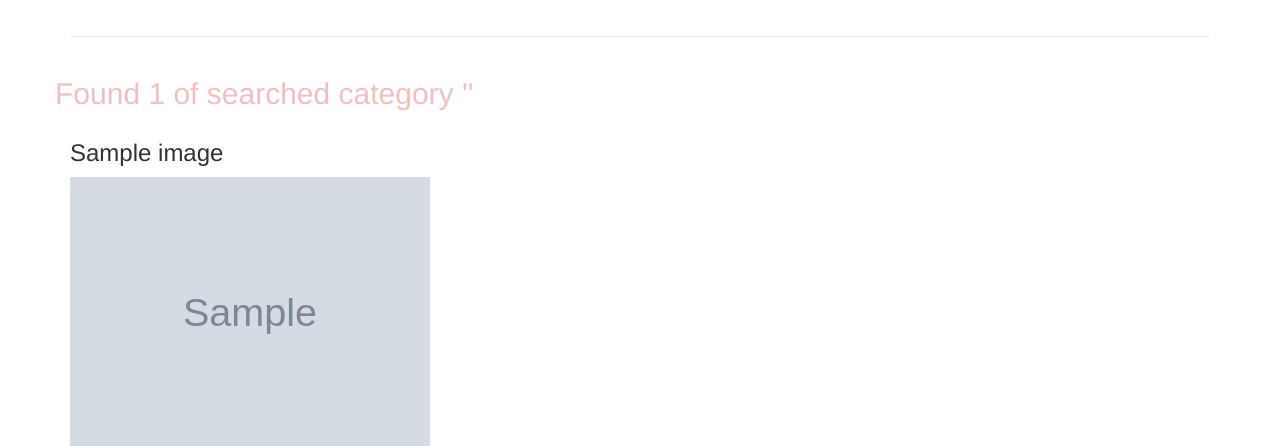
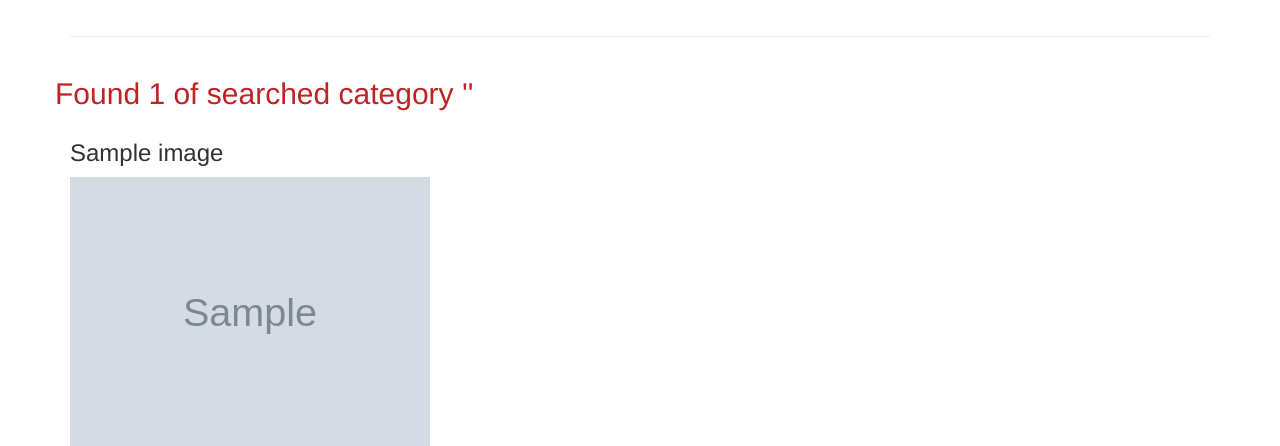
Before and after one commit to joannekoye/gallery, a Django app: template gallery/templates/search.html in a window 1280 px wide. Shown: the part 296-742 px from the top of the page. Run offline with Django 3.2, Linux system fonts and the light colour scheme; the template is opened without the code that fills it: most values are stand-ins (such as "Sample title", 1, 10 or a date in 2020); grey boxes marked "Sample" are stand-in pictures; some libraries are stand-ins or nearby versions.

Commit message:
change font color

```diff
--- a/gallery/templates/search.html
+++ b/gallery/templates/search.html
@@ -9,7 +9,7 @@
 
   <hr>
 
-  <div class="row" style="color: #f5bebe;">
+  <div class="row" style="color: #be2424;">
     {% if images%}
       <h2>Found {{ images|length }} of searched category '{{message}}'</h2>
     {% else %}
```
